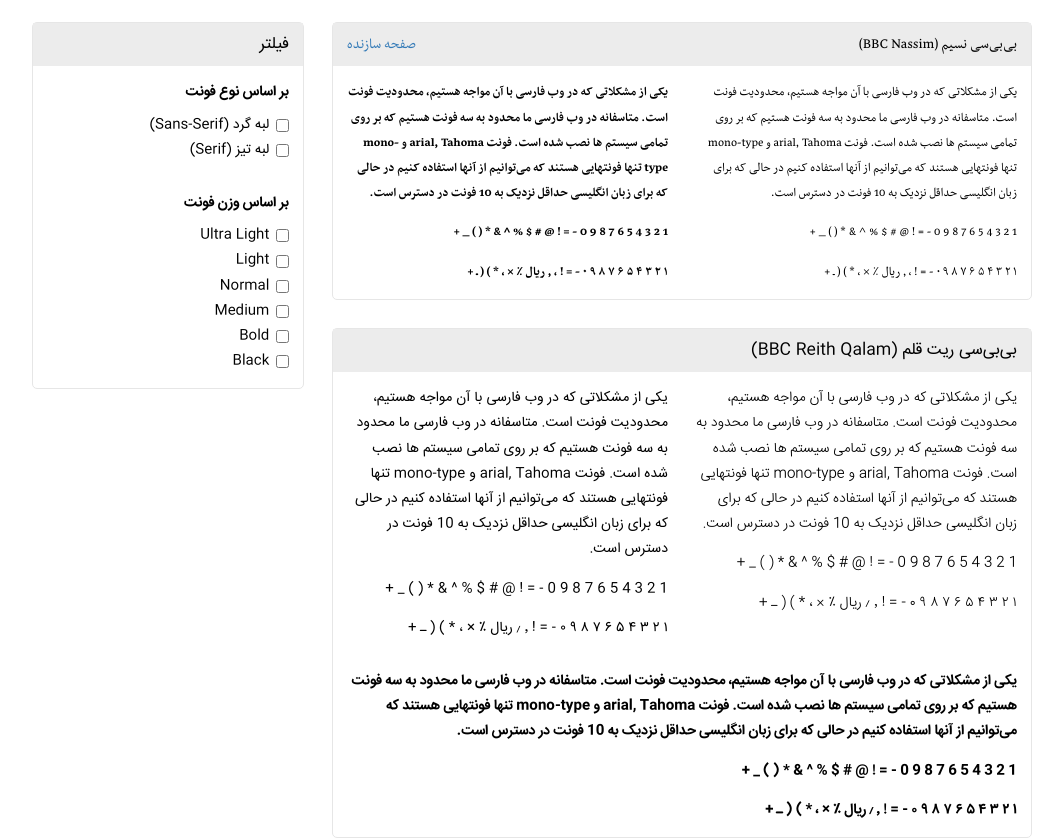
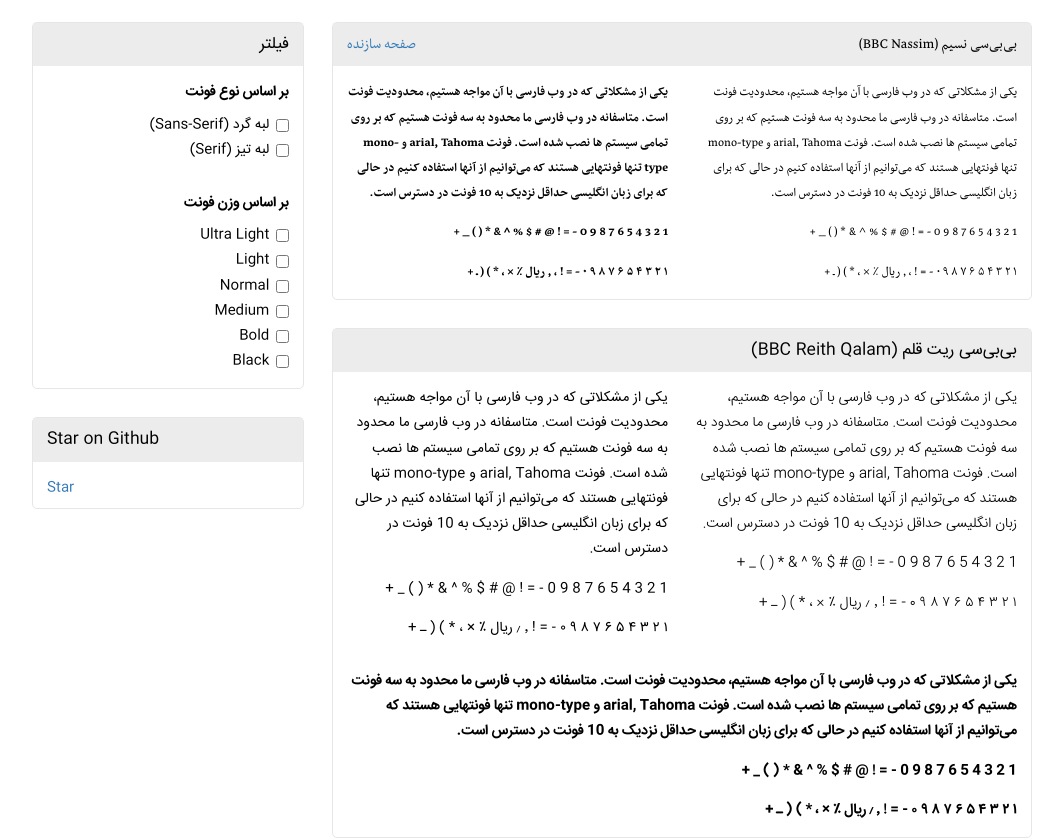
Before and after one commit to sohrabtaee/standard-persian-fonts, a Vue app: page / in a window 1280 px wide. Shown: the top 839 px of the page, without its empty margins (108-1171 px from the left). Built offline with nearby package versions, Linux system fonts and the light colour scheme.

Commit message:
Added star on Github button

```diff
--- a/index.html
+++ b/index.html
@@ -1,12 +1,17 @@
 <!DOCTYPE html>
 <html lang="fa" dir="rtl">
+
 <head>
   <meta charset="UTF-8" />
   <meta name="viewport" content="width=device-width, initial-scale=1.0" />
   <title>Standard Persian Fonts</title>
 </head>
+
 <body>
   <div id="app"></div>
   <script type="module" src="/src/main.js"></script>
+  <!-- Place this tag in your head or just before your close body tag. -->
+  <script async defer src="https://buttons.github.io/buttons.js"></script>
 </body>
+
 </html>
--- a/src/components/Filters.vue
+++ b/src/components/Filters.vue
@@ -33,6 +33,7 @@
         </div>
       </div>
     </div>
+    <star-on-github />
   </div>
   <button
     type="button"
@@ -45,8 +46,11 @@
 </template>
 
 <script>
+import StarOnGithub from './StarOnGithub.vue'
+
 export default {
   name: 'filters',
+  components: { StarOnGithub },
   data() {
     return {
       weights: ['ultra-light', 'light', 'normal', 'medium', 'bold', 'black'],
@@ -110,6 +114,10 @@ export default {
   &.open {
     transform: translateY(0);
   }
+
+  .panel {
+    margin-bottom: 0;
+  }
 }
 
 .filter-button {
@@ -129,6 +137,10 @@ export default {
     transform: translateY(0);
     position: relative;
     bottom: auto;
+
+    .panel {
+      margin-bottom: 2em;
+    }
   }
 }
 </style>
--- /dev/null
+++ b/src/components/StarOnGithub.vue
@@ -0,0 +1,41 @@
+<template>
+  <div class="panel">
+    <div class="panel-heading">
+      <h3 class="panel-title">Star on Github</h3>
+    </div>
+    <div class="panel-body">
+      <a
+        class="github-button"
+        href="https://github.com/sohrabtaee/standard-persian-fonts"
+        data-icon="octicon-star"
+        data-size="large"
+        data-show-count="true"
+        aria-label="Star sohrabtaee/standard-persian-fonts on GitHub"
+      >
+        Star
+      </a>
+    </div>
+  </div>
+</template>
+
+<script>
+export default {
+  name: 'star-on-github',
+}
+</script>
+
+<style lang="scss" scoped>
+.panel {
+  direction: ltr;
+  display: none;
+}
+.panel-body {
+  padding: 1em 1em 0.5em;
+}
+
+@media (min-width: $media-tablet) {
+  .panel {
+    display: block;
+  }
+}
+</style>
```
Lines whose indentation alone changed are shown as unchanged.
